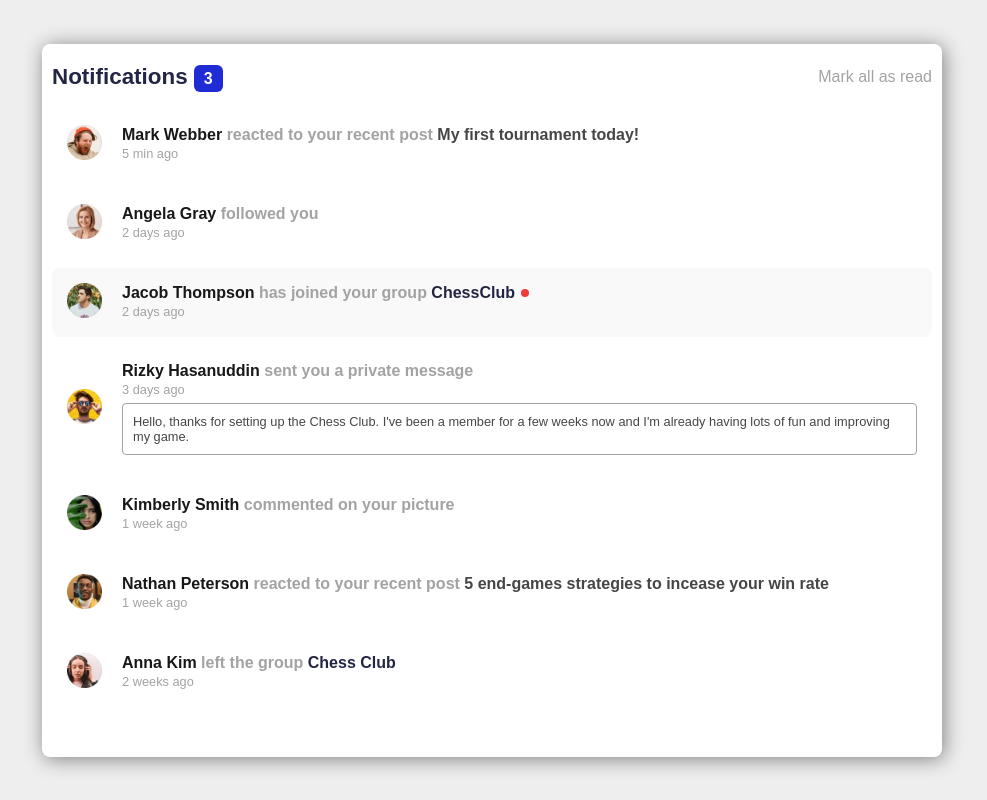
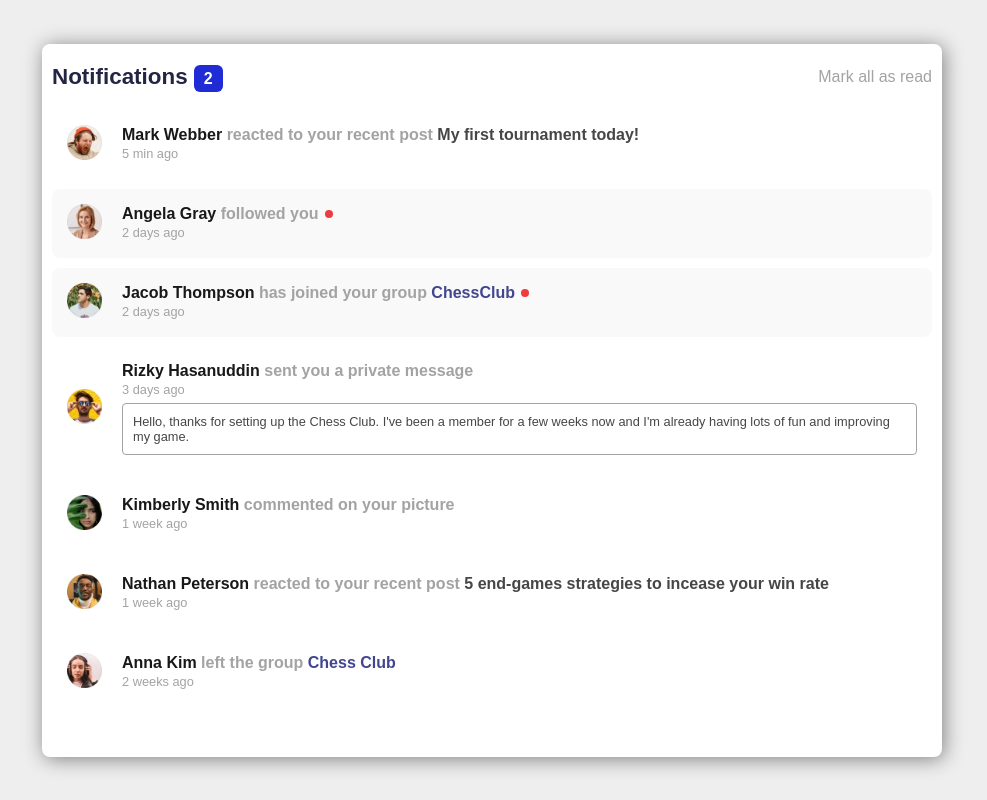
Before and after one commit to AdrienTrp/Frontendmentor-Notification-page, a website: page index.html in a window 1280 px wide. Both pictures are taken after a click on the element 640 px from the left and 144 px from the top of the page. Shown: the whole page, without its empty margins (148-1135 px from the left). Drawn offline with Linux system fonts and the light colour scheme.

Commit message:
Finished

```diff
--- a/assets/js/script.js
+++ b/assets/js/script.js
@@ -2,18 +2,26 @@ let items = document.querySelectorAll('.item');
 let clearBtn = document.querySelector('.clear-btn');
 let count = document.querySelector('.count');
 let unreads = document.getElementsByClassName('unread');
+let unreadIcon = document.querySelectorAll('unread-btn');
+
+count.textContent = unreads.length;
 
 // Add or remove unread classes to items
 items.forEach(i => {
     i.addEventListener('click', () => {
-        i.classList.toggle('unread');
+        if(i.classList.contains('unread')) {
+            i.classList.remove('unread');
+        };
+
+        count.textContent = unreads.length;
     });
 });
-
 
 // Remove unread class when clicking on the clear button
 clearBtn.addEventListener('click', () => {
     items.forEach(i => {
         i.classList.remove('unread');
     });
+
+    count.textContent = 0;
 });
--- a/assets/styles/style.scss
+++ b/assets/styles/style.scss
@@ -26,7 +26,7 @@ img {
 
 
 // Variables
-$blue: #232544;
+$blue: #41468f;
 $unread-bg: rgb(226, 226, 226);
 $light-grey: rgb(163, 163, 163);
 $dark-grey: rgb(70, 70, 70);
--- a/index.html
+++ b/index.html
@@ -24,7 +24,7 @@
       <!-- HEADER -->
       <div class="notifications__header">
 
-        <h2>Notifications <span class="count">3</span></h2>
+        <h2>Notifications <span class="count"></span></h2>
         <h3 class="clear-btn">Mark all as read</h3>
 
       </div>
@@ -46,7 +46,7 @@
 
         </div>
 
-        <div class="item">
+        <div class="item unread">
 
           <div class="item__image">
             <img src="assets/images/avatar-angela-gray.webp" alt="">
```
Also changed, not shown: assets/styles/style.css.
